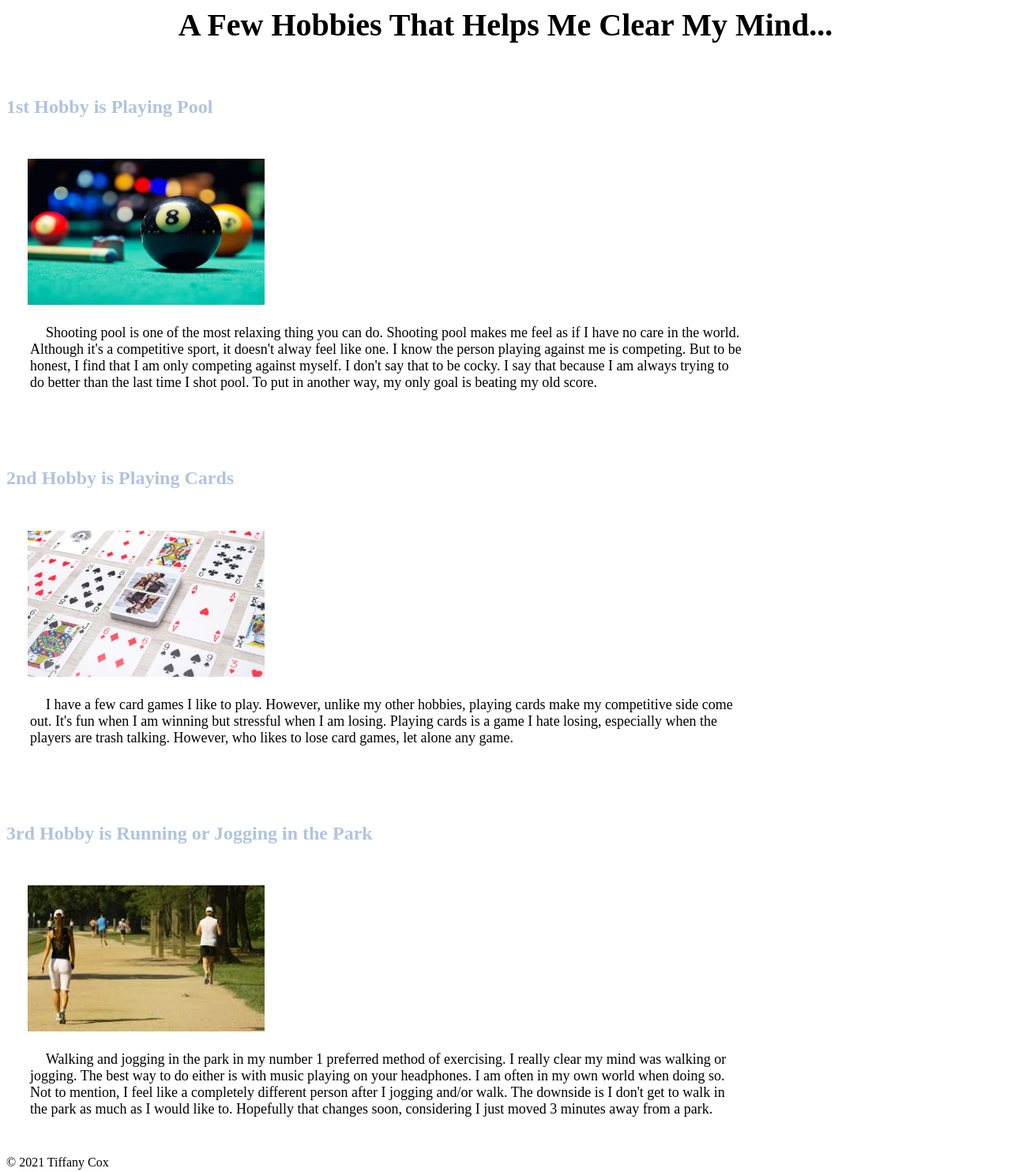
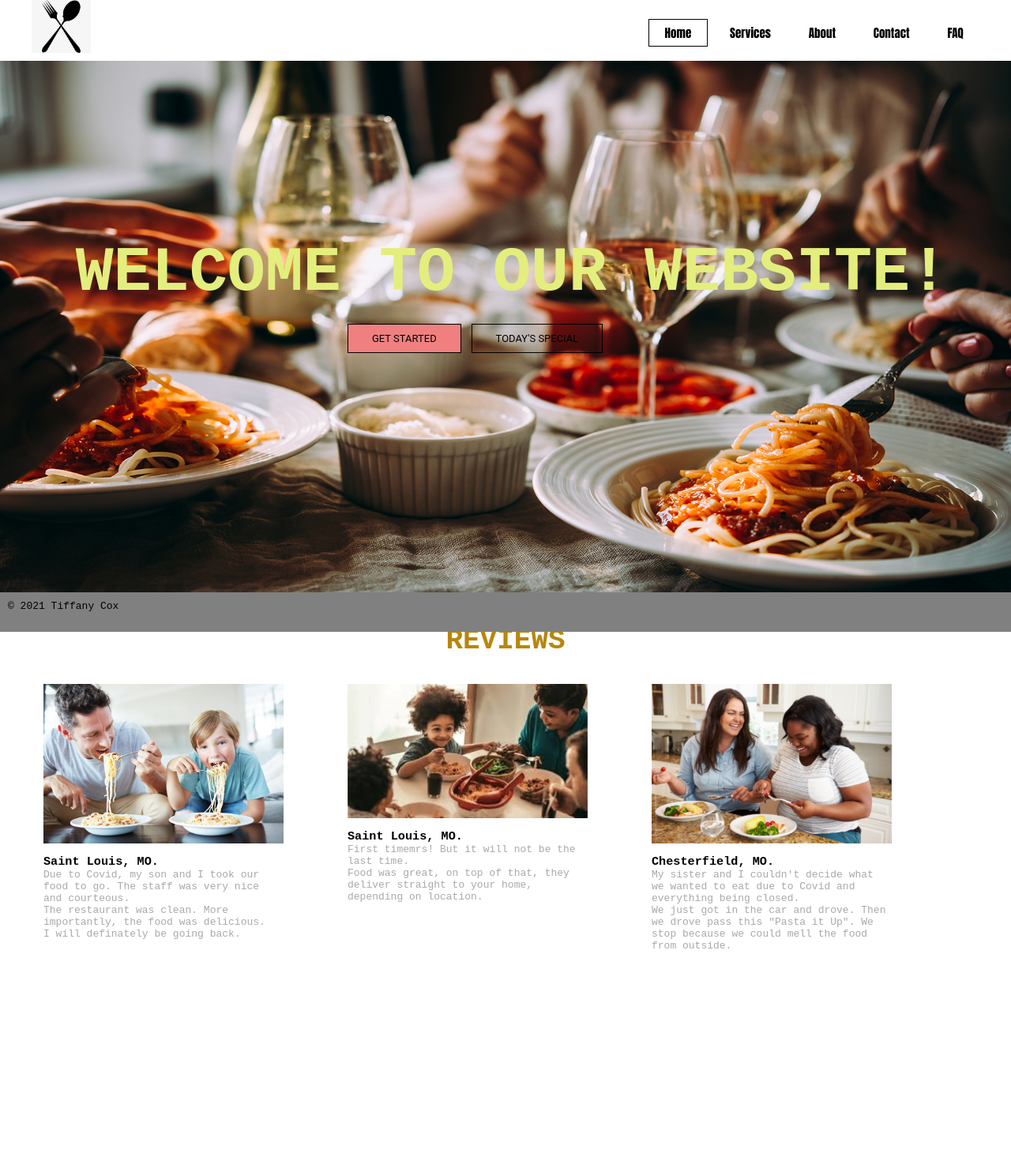
Before and after one commit to TiffCox911/html-me-something, a plain HTML site: page index.html in a window 1280 px wide. Shown: the whole page at 79% size. After the commit the page ends 1239 px from the top, so only its background shows below. Drawn offline with Linux system fonts and the light colour scheme.

Commit message:
Update version on website

```diff
--- /dev/null
+++ b/html-me-something/styles.css
@@ -0,0 +1,45 @@
+*
+{
+    margin: 0;
+    padding: 0;
+}
+
+header
+{
+    background-image: url(cooking_picture.jpeg);
+    height: 100vh;
+    background-position: center;
+}
+
+.main-nav
+{
+    float: right;
+    list-style: none;
+    margin-top: 30px;
+}
+.main-nav li
+{
+    display: inline-block;
+
+}
+
+.main-nav li a
+{
+    color: black;
+    text-decoration: none;
+    padding: 5px 20 px;
+    font-family: Impact, Haettenschweiler, 'Arial Narrow Bold', sans-serif;
+    font-size: 15px;
+}
+
+.main-nav li.active a
+{
+    border: 1px solid black;
+
+}
+
+.main-nav li a:hover
+{
+    border: 1px solid lightgrey;
+
+}
--- a/index.html
+++ b/index.html
@@ -1,65 +1,94 @@
-</DOCTYPE html>
+<!DOCTYPE html>
 
 <html>
   <head>
-    <title> My Hobbies! </title>
+    <title> In the Kitchen </title>
     <link rel = "stylesheet" type = "text/css" href = "styles.css">
 
   </head>
+  <body>
 
-  <body>
-  <article>
     <header>
+      <div class = "row">
+        <div class="logo">
+          <img src ="logo.jpg">
+        </div>
 
-      <h1>A Few Hobbies That Helps Me Clear My Mind...</h1>
-    </header>
-    <main>
+      <ul class ="main-nav">
+          <li class ="active"><a href = "">Home</a></li>
+          <li><a href = "">Services</a></li>
+          <li><a href = "">About</a></li>
+          <li><a href = "">Contact</a></li>
+          <li><a href = "">FAQ</a></li>
+        </ul>
 
 
+      </div>
 
-    <h2> 1st Hobby is Playing Pool</h2>
-    <img src="playing-pool_46a8aaea5d1ec2209fba607857b42aca.jpg" alt="Playing Pool" width="300" height="185">
+      <div class ="hello">
+        <h1>Welcome to Our Website!</h1>
+        <div class = "button">
+          <a href="" class = "btn btn-one">Get Started</a>
+          <a href="" class = "btn btn-two">Today's Special</a>
+        </div>
+      </div>
 
-    <div class ="details">
 
-    <p>Shooting pool is one of the most relaxing thing you can do. Shooting pool makes me feel as if I have no care in the world.
-    Although it's a competitive sport, it doesn't alway feel like one. I know the person playing against me is competing. But to be
-      honest, I find that I am only competing against myself. I don't say that to be cocky. I say that because I am always trying
-      to do better than the last time I shot pool. To put in another way, my only goal is beating my old score.
-    </p>
+      </div>
+    </header>
+
+
+    <div class = "backgroundPicture">
+      <img src="restaurantPic.jpg" alt="restaurantPic" style="width:100%">
     </div>
 
+    <section>
+      <div class = "reviews">
 
-      <articlce>
+        <h2>REVIEWS</h2>
+      </div>
 
-    <h2> 2nd Hobby is Playing Cards</h2>
-    <img src="carrousel5.jpg" alt="Playing Cards" width="300" height="185">
 
-     <p class= "details">I have a few card games I like to play. However, unlike my other hobbies, playing cards make my
-      competitive side come out. It's fun when I am winning but stressful when I am losing. Playing cards
-      is a game I hate losing, especially when the players are trash talking. However, who likes to lose
-      card games, let alone any game.
-     </p>
+      <div class="row2">
+        <div class="column">
+          <div class="content">
+            <img src="dadSonReview.jpg" alt="dadSonReview" style="width:100%">
+            <h3>Saint Louis, MO.</h3>
+            <p>Due to Covid, my son and I took our food to go. The staff was very nice and courteous.</p>
+            <p>The restaurant was clean. More importantly, the food was delicious. </p>
+            <p>I will definately be going back.</p>
+          </div>
+        </div>
+        <div class="column">
+          <div class="content">
+            <img src="familyreviewpic.jpg" alt="familyreviewpic" style="width:100%">
+            <h3>Saint Louis, MO.</h3>
+            <p>First timemrs! But it will not be the last time.</p>
+            <p>Food was great, on top of that, they deliver straight to your home, depending on location.</p>
+          </div>
+        </div>
+        <div class="column">
+          <div class="content">
+            <img src="ladiesEatingReview.jpg" alt="ladiesEatingReview" style="width:100%">
+            <h3>Chesterfield, MO.</h3>
+            <p>My sister and I couldn't decide what we wanted to eat due to Covid and everything being closed.</p>
+            <p>We just got in the car and drove. Then we drove pass this "Pasta it Up". We stop because we could
+            mell the food from outside.</p>
 
-      </articlce>
+          </div>
+        </div>
 
-      <article>
+      </div>
 
-     <h2>3rd Hobby is Running or Jogging in the Park</h2>
-     <img src="jogging.jpeg" alt="Playing Poolß" width="300" height="185">
-     <p> Walking and jogging in the park in my number 1 preferred method of exercising. I really clear my mind was walking or jogging. The best way to do either is with music playing on your headphones.
-      I am often in my own world when doing so. Not to mention, I feel like a completely different person after I jogging and/or walk. The downside is
-      I don't get to walk in the park as much as I would like to. Hopefully that changes soon, considering I just moved
-      3 minutes away from a park.
-    </p>
-
-    </article>
-
-    </main>
-
-    <footer>&copy 2021 Tiffany Cox</footer>
-
+      <!-- END MAIN -->
+      </div>
+    </section>
 
 
   </body>
+
+  <div id = "footer">
+<footer>&copy 2021 Tiffany Cox</footer>
+</div>
+
 </html>
--- a/styles.css
+++ b/styles.css
@@ -1,34 +1,199 @@
-h1{
+*
+{
+    margin: 0;
+    padding: 0;
 
-  text-align: center;
-  font-size:40px;
 }
-.details{
-  border-color: lightskyblue;
+header
+{
+
+    background-size: cover;
+    background-position: center;
 }
 
-p{
-  margin-right: 300px;
-  margin-left: 80 px;
-  padding:30px;
-  text-align: initial;
-  text-indent: 20;
-  font-size: 18px;
-  margin-top: -32px;
+.main-nav
+{
+    float: right;
+    list-style: none;
+    margin-top: 30px;
+}
+.main-nav li
+{
+    display: inline-block;
+}
+
+.main-nav li a
+{
+    color: black;
+    text-decoration: none;
+    padding: 5px 20px;
+    font-family: Impact, Haettenschweiler, 'Arial Narrow Bold', sans-serif;
+    font-size: 15px;
+}
+
+.main-nav li.active a
+{
+    border: 1px solid black;
 
 }
 
-img{
-  margin-right: 300px;
-  margin-left: 80 px;
-  padding:27px;
+.main-nav li a:hover
+{
+    border: 1px solid red;
 
 }
 
-h2{
-  margin-right: 300px;
-  margin-bottom: 2%;
+.logo img
+{
+  width: 75px;
+  height: auto;
+  float: left;
+}
 
-  margin-top: 67px;
-  color:lightsteelblue;
+body
+{
+  font-family: monospace;
 }
+
+.row
+{
+  max-width: 1200px;
+  margin: auto;
+}
+
+.hello
+{
+  position: absolute;
+  width: 1200px;
+  margin-left:  0px;
+  margin-top: 0px;
+
+}
+
+h1
+{
+  color: rgb(227, 238, 125);
+  text-transform: uppercase;
+  font-size: 80px;
+  text-align: right;
+  margin-top: 300px;
+}
+
+h2
+{
+  color: darkgoldenrod;
+  text-transform: uppercase;
+  font-size: 36px;
+  text-align: center;
+  margin-top: 10px;
+}
+
+p
+{
+  color:darkgray;
+}
+
+h3
+{
+  margin-top:10px;
+}
+
+.button
+{
+  margin-top: 30px;
+  margin-left: 440px;
+}
+
+.btn
+{
+  border: 1px solid black;
+  padding: 10px 30px;
+  color: black;
+  text-decoration: none;
+  margin-right: 5px;
+  font-size: 13px;
+  text-transform: uppercase;
+
+}
+
+.btn-one
+{
+  background-color: lightcoral;
+  font-family: "Roboto", sans-serif;
+}
+
+.btn-two
+{
+
+  font-family: "Roboto", sans-serif;
+}
+
+.btn-two:hover
+{
+  background-color: lightcoral;
+  transition: all 0.5s ease-in;
+}
+
+.backgroundPicture img
+{
+  width:1450px;
+  height: 700px;
+  float: center;
+  margin-top: 10px;
+
+}
+.row2 {
+  margin: 8px -16px;
+}
+
+/* Add padding BETWEEN each column (if you want) */
+.row2,
+.row2 > .column {
+  padding: 8px;
+}
+
+/* Create four equal columns that floats next to each other */
+.column {
+  float: left;
+  width: 25%;
+  margin-left: 45px;
+}
+
+/* Clear floats after rows */
+.row2:after {
+  content: "";
+  display: table;
+  clear: both;
+}
+
+/* Content */
+.content {
+  background-color: white;
+  padding: 10px;
+}
+
+/* Responsive layout - makes a two column-layout instead of four columns */
+@media screen and (max-width: 900px) {
+  .column {
+    width: 50%;
+  }
+}
+
+/* Responsive layout - makes the two columns stack on top of each other instead of next to each other */
+@media screen and (max-width: 600px) {
+  .column {
+    width: 100%;
+  }
+}
+
+#footer
+{
+  position: fixed;
+            padding: 10px 10px 0px 10px;
+            bottom: 0;
+            width: 100%;
+            /* Height of the footer*/
+            height: 40px;
+            background: grey;
+
+}
```
Also changed, not shown: background.jpg (deleted), carrousel5.jpg (deleted), dadSonReview.jpg (added), familyreviewpic.jpg (added), jogging.jpeg (deleted), ladiesEatingReview.jpg (added), logo.jpg (added), logoHat.png (added), playing-pool_46a8aaea5d1ec2209fba607857b42aca.jpg (deleted), restaurantPic.jpg (added), review4.jpg (added), 2 other files.
